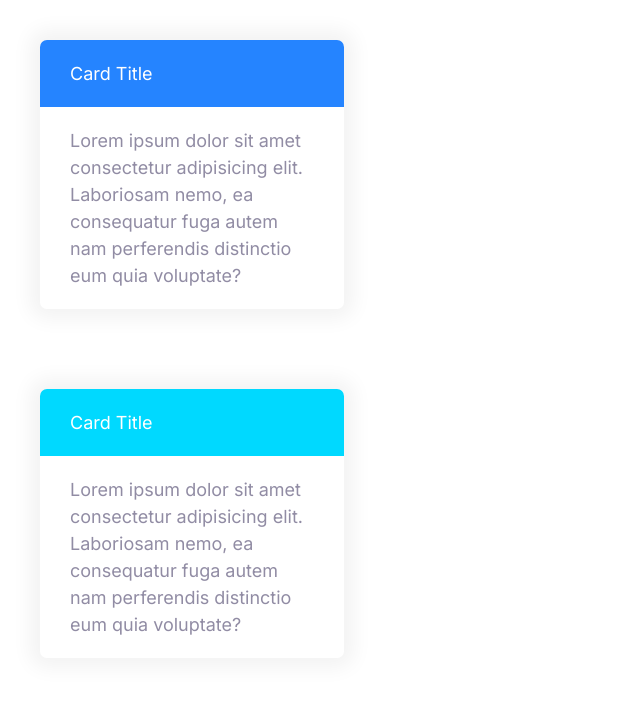
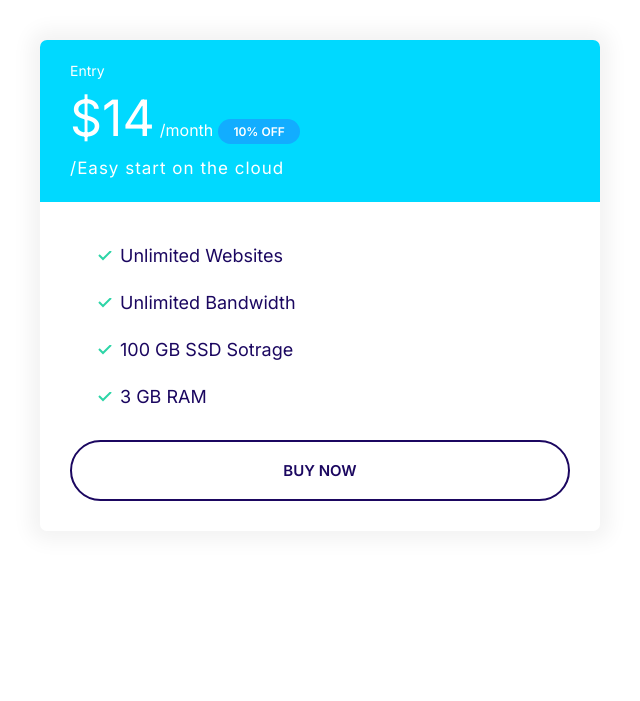
Before and after one commit to alexcoy06/trial-site, a website: page index.html in a window 1280 px wide. Shown: the whole page, without its empty margins (0-640 px from the left). Drawn offline with nearby package versions, Linux system fonts and the light colour scheme.

Commit message:
Defined the plan styles.

```diff
--- a/css/styles.css
+++ b/css/styles.css
@@ -115,6 +115,7 @@ a {
 
 .badge--small {
     font-size: 1.6rem;
+    padding: 0.5rem 1.5rem;
 }
 
 @media screen and (min-width: 1024px) {
@@ -299,3 +300,54 @@ a {
     background: var(--color-secondary);
     color: #fff;
 }
+
+.card--secondary .badge--secondary {
+    background: #12adff;
+}
+
+/* Plan */
+
+.plan__name {
+    color: #fff;
+    margin: 0;
+    font-weight: 500;
+    font-size: 2.4rem;
+}
+
+.plan__price {
+    font-size: 6rem;
+}
+
+.plan__billing-cycle {
+    font-size: 2.4rem;
+    font-weight: 300;
+}
+
+.plan__description {
+    font-size: 2rem;
+    font-weight: 300;
+    letter-spacing: 1px;
+    display: block;
+}
+
+.plan .list__item {
+    margin: 2rem;
+}
+
+@media screen and (min-width: 1024px) {
+    .plan__name {
+        font-size: 1.4rem;
+    }
+
+    .plan__price {
+        font-size: 5rem;
+    }
+
+    .plan__billing-cycle {
+        font-size: 1.6rem;
+    }
+
+    .plan__description {
+        font-size: 1.7rem;
+    }
+}
--- a/index.html
+++ b/index.html
@@ -14,23 +14,25 @@
     <link rel="stylesheet" href="/node_modules/normalize.css/normalize.css" />
   </head>
   <body>
-    <div style="width: 30vw; padding: 4rem">
-      <div class="card card--pramary">
-        <header class="card__header">Card Title</header>
-        <div class="card__body">
-          Lorem ipsum dolor sit amet consectetur adipisicing elit. Laboriosam
-          nemo, ea consequatur fuga autem nam perferendis distinctio eum quia
-          voluptate?
-        </div>
-      </div>
-    </div>
-    <div style="width: 30vw; padding: 4rem">
-      <div class="card card--secondary">
-        <header class="card__header">Card Title</header>
-        <div class="card__body">
-          Lorem ipsum dolor sit amet consectetur adipisicing elit. Laboriosam
-          nemo, ea consequatur fuga autem nam perferendis distinctio eum quia
-          voluptate?
+    <div style="width: 50vw; padding: 4rem">
+      <div class="plan">
+        <div class="card card--secondary">
+          <header class="card__header">
+            <h3 class="plan__name">Entry</h3>
+            <span class="plan__price">$14</span>
+            <span class="plan__billing-cycle">/month</span>
+            <span class="badge badge--secondary badge--small">10% OFF</span>
+            <span class="plan__description">/Easy start on the cloud</span>
+          </header>
+          <div class="card__body">
+            <ul class="list list--tick">
+              <li class="list__item">Unlimited Websites</li>
+              <li class="list__item">Unlimited Bandwidth</li>
+              <li class="list__item">100 GB SSD Sotrage</li>
+              <li class="list__item">3 GB RAM</li>
+            </ul>
+            <button class="btn btn--outline btn--block">Buy Now</button>
+          </div>
         </div>
       </div>
     </div>
```
Also changed, not shown: components/templates/plan.html (added, +22 -0 lines).
